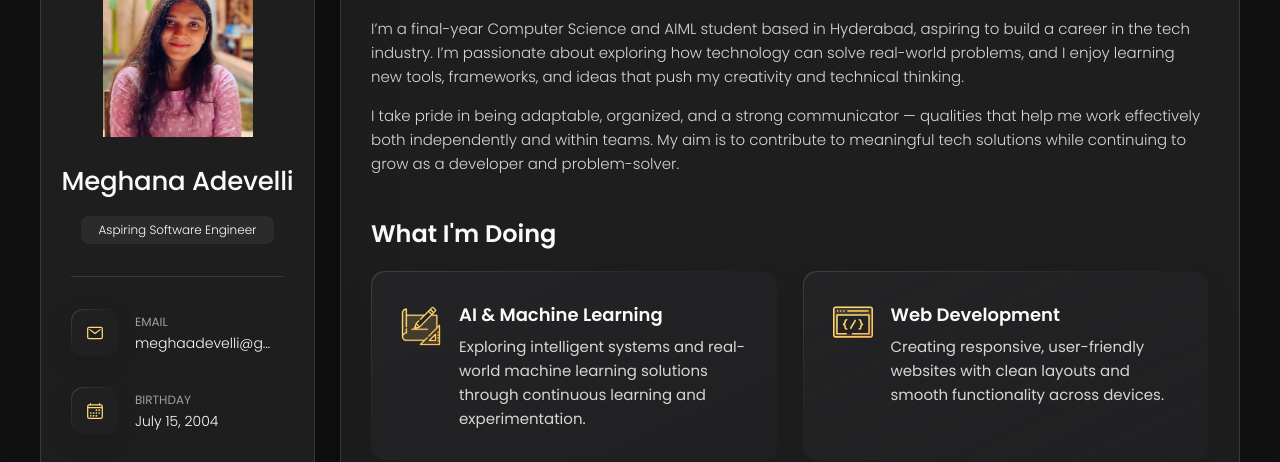
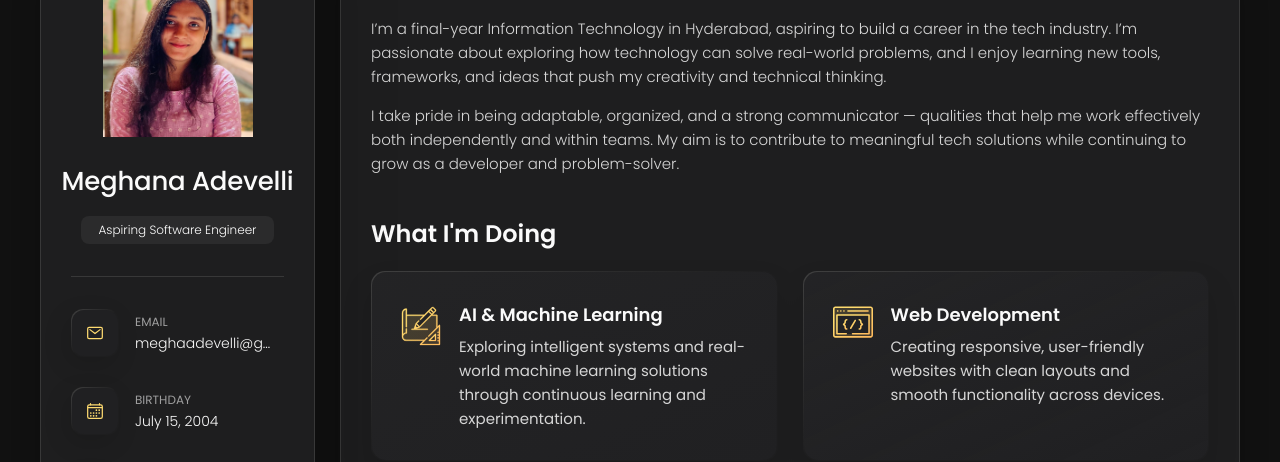
Before and after one commit to AdevelliMeghana/portfolio, a plain HTML site: page index.html in a window 1280 px wide. Shown: the part 162-624 px from the top of the page. Drawn offline with nearby package versions, Linux system fonts and the light colour scheme.

Commit message:
Update index.html

```diff
--- a/index.html
+++ b/index.html
@@ -177,7 +177,7 @@ See LICENSE file for details.
 
         <section class="about-text">
           <p>
-            I’m a final-year Computer Science and AIML student based in Hyderabad,
+            I’m a final-year Information Technology in Hyderabad,
             aspiring to build a career in the tech industry.
             I’m passionate about exploring how technology can solve real-world problems,
             and I enjoy learning new tools, frameworks, and ideas that push my creativity
@@ -615,4 +615,5 @@ See LICENSE file for details.
 
 </body>
 
+
 </html>
```
